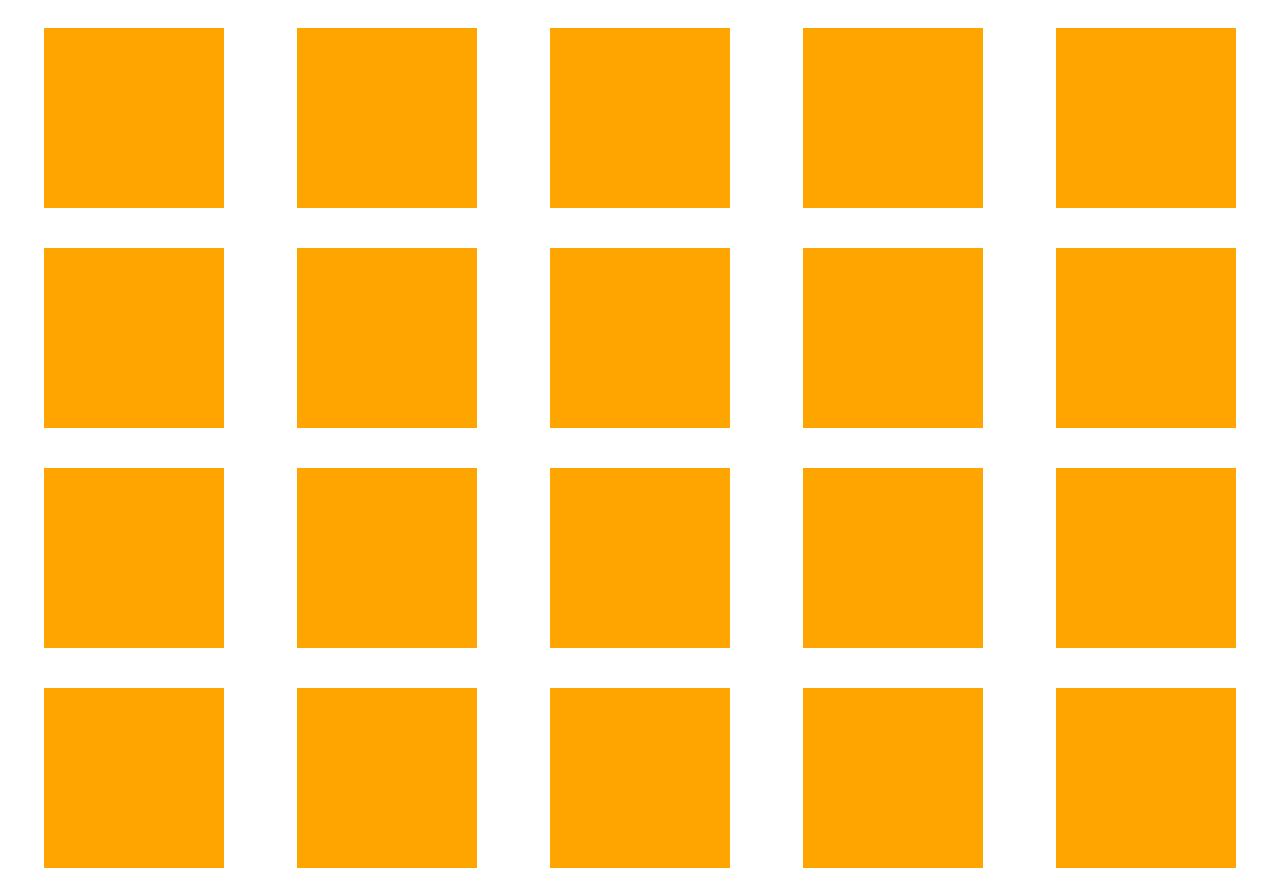
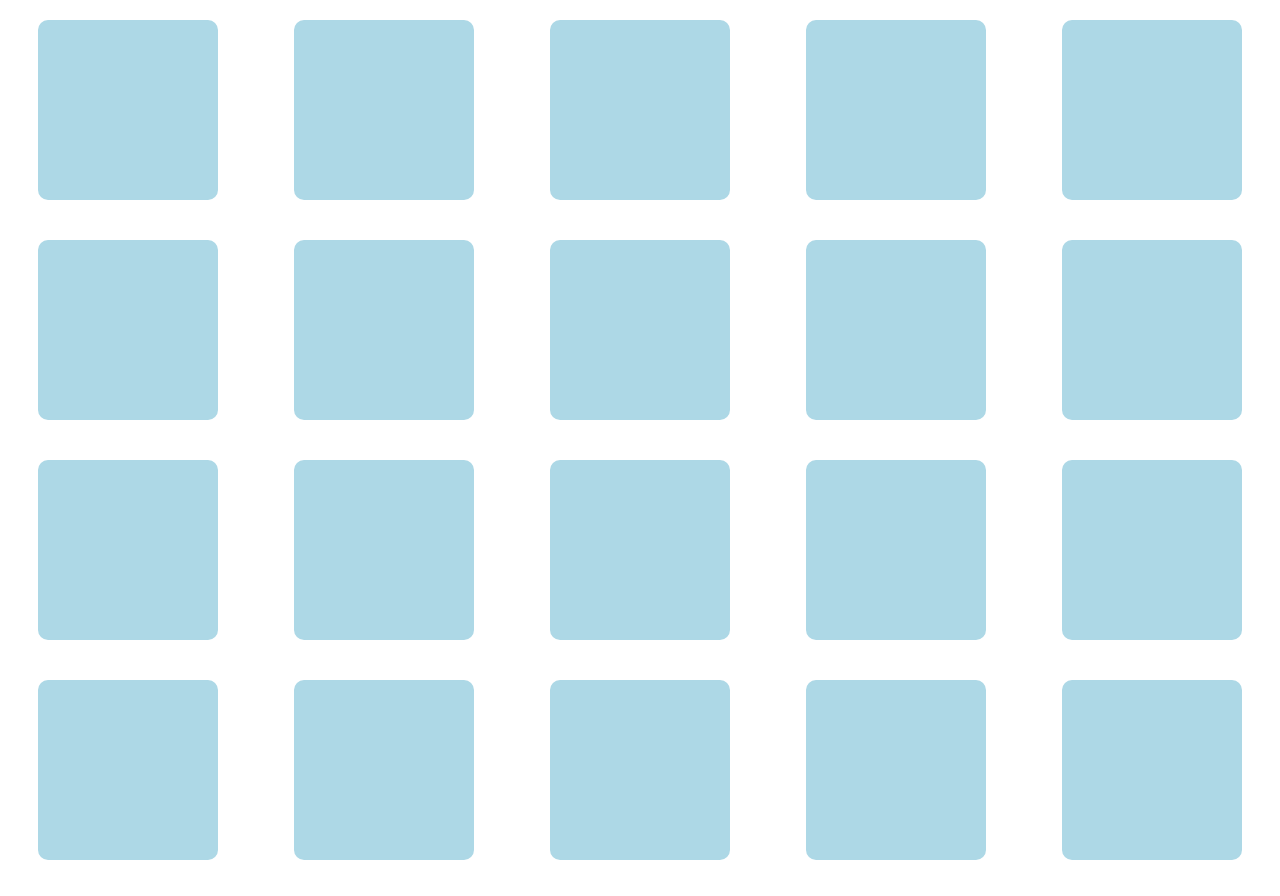
Before and after one commit to DenTheProgrammer/MemoTheGame, a plain HTML site: page index.html in a window 1280 px wide. Drawn offline with Linux system fonts and the light colour scheme.

Commit message:
flips animation

```diff
--- a/index.html
+++ b/index.html
@@ -8,26 +8,86 @@
 
 <body>
     <div class="container">
-        <div class="card card1"></div>
-        <div class="card card2"></div>
-        <div class="card card3"></div>
-        <div class="card card4"></div>
-        <div class="card card5"></div>
-        <div class="card card6"></div>
-        <div class="card card7"></div>
-        <div class="card card8"></div>
-        <div class="card card9"></div>
-        <div class="card card10"></div>
-        <div class="card card11"></div>
-        <div class="card card12"></div>
-        <div class="card card13"></div>
-        <div class="card card14"></div>
-        <div class="card card15"></div>
-        <div class="card card16"></div>
-        <div class="card card17"></div>
-        <div class="card card18"></div>
-        <div class="card card19"></div>
-        <div class="card card20"></div>
+       <div class="card card1">
+           <div class="cardFront"></div>
+           <div class="cardBack cardBack1"></div>
+       </div>
+       <div class="card card2">
+           <div class="cardFront"></div>
+           <div class="cardBack cardBack2"></div>
+       </div>
+       <div class="card card3">
+           <div class="cardFront"></div>
+           <div class="cardBack cardBack3"></div>
+       </div>
+       <div class="card card4">
+           <div class="cardFront"></div>
+           <div class="cardBack cardBack4"></div>
+       </div>
+       <div class="card card5">
+           <div class="cardFront"></div>
+           <div class="cardBack cardBack5"></div>
+       </div>
+       <div class="card card6">
+           <div class="cardFront"></div>
+           <div class="cardBack cardBack6"></div>
+       </div>
+       <div class="card card7">
+           <div class="cardFront"></div>
+           <div class="cardBack cardBack7"></div>
+       </div>
+       <div class="card card8">
+           <div class="cardFront"></div>
+           <div class="cardBack cardBack8"></div>
+       </div>
+       <div class="card card9">
+           <div class="cardFront"></div>
+           <div class="cardBack cardBack9"></div>
+       </div>
+       <div class="card card10">
+           <div class="cardFront"></div>
+           <div class="cardBack cardBack10"></div>
+       </div>
+       <div class="card card11">
+           <div class="cardFront"></div>
+           <div class="cardBack cardBack11"></div>
+       </div>
+       <div class="card card12">
+           <div class="cardFront"></div>
+           <div class="cardBack cardBack12"></div>
+       </div>
+       <div class="card card13">
+           <div class="cardFront"></div>
+           <div class="cardBack cardBack13"></div>
+       </div>
+       <div class="card card14">
+           <div class="cardFront"></div>
+           <div class="cardBack cardBack14"></div>
+       </div>
+       <div class="card card15">
+           <div class="cardFront"></div>
+           <div class="cardBack cardBack15"></div>
+       </div>
+       <div class="card card16">
+           <div class="cardFront"></div>
+           <div class="cardBack cardBack16"></div>
+       </div>
+       <div class="card card17">
+           <div class="cardFront"></div>
+           <div class="cardBack cardBack17"></div>
+       </div>
+       <div class="card card18">
+           <div class="cardFront"></div>
+           <div class="cardBack cardBack18"></div>
+       </div>
+       <div class="card card19">
+           <div class="cardFront"></div>
+           <div class="cardBack cardBack19"></div>
+       </div>
+       <div class="card card20">
+           <div class="cardFront"></div>
+           <div class="cardBack cardBack20"></div>
+       </div>
     </div>
     <script>
 
--- a/style.css
+++ b/style.css
@@ -1,12 +1,52 @@
-.container{
+* {
+    margin: 0;
+    padding: 0;
+    box-sizing: border-box;
+}
+
+.container {
     display: flex;
     flex-wrap: wrap;
     justify-content: space-around;
+    perspective: 1700px;
+}
 
-}
-.card{
+.card {
     width: 180px;
-    background: orange;
     height: 180px;
     margin: 20px;
+    position: relative;
+    border-radius: 10px;
 }
+
+.cardFront,
+.cardBack {
+    position: absolute;
+    top: 0;
+    left: 0;
+    width: inherit;
+    height: inherit;
+    backface-visibility: hidden;
+    border-radius: 10px;
+    display: flex;
+    justify-content: center;
+    align-items: center;
+    transition: 1s;
+}
+
+.cardFront {
+    background: lightblue;
+}
+
+.cardBack {
+    background: yellow;
+    transform: rotateY(180deg);
+}
+
+.card:hover .cardFront {
+    transform: rotateY(180deg);
+}
+
+.card:hover .cardBack {
+    transform: rotateY(360deg);
+}
```
